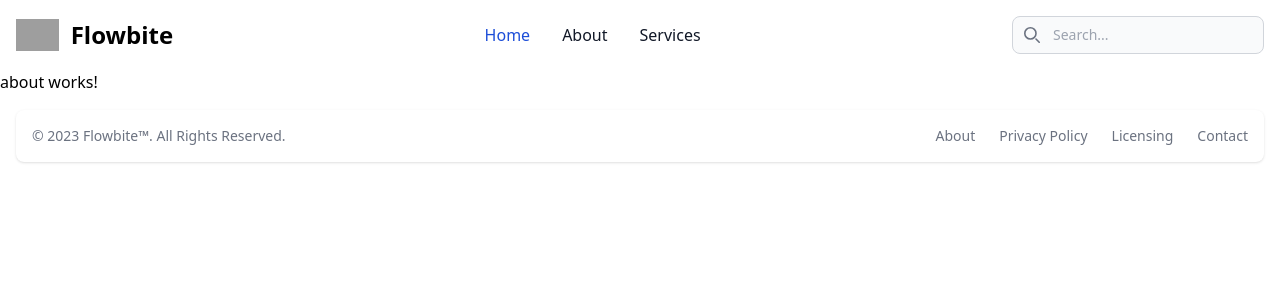
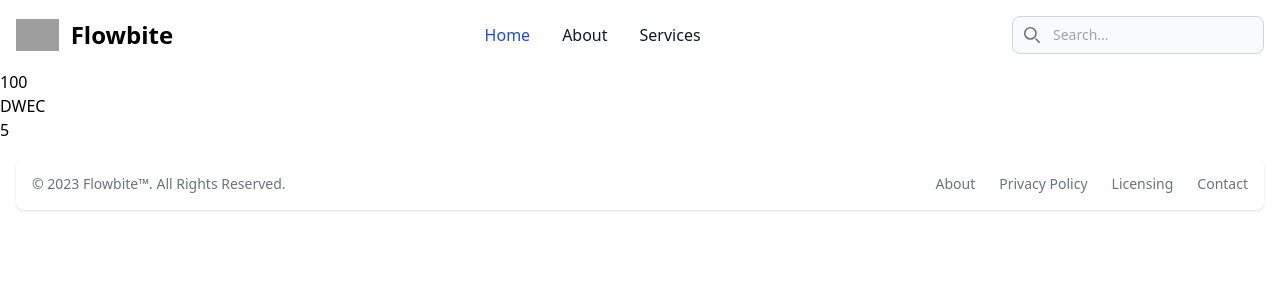
Before and after one commit to Elias-MN/claseTienda, an Angular app: page /about in a window 1280 px wide. Shown: the top 300 px of the page. Built offline with nearby package versions, Linux system fonts and the light colour scheme; grey boxes are pictures that could not be loaded.

Commit message:
Clase 3
Ciclo de vida de un componente, counter y about

```diff
--- a/src/app/domains/info/pages/about/about.component.html
+++ b/src/app/domains/info/pages/about/about.component.html
@@ -1 +1,12 @@
-<p>about works!</p>
+<div>
+  <input type="number" [value]="duracion()" (blur)="cambiarDuracion($event)">
+</div>
+
+<div>
+  <input type="text" [value]="mensaje()" (blur)="cambiarMensaje($event)">
+</div>
+
+<div>
+  @if(duracion() < 200){ <app-counter [duration]="duracion()" [message]="mensaje()"></app-counter>
+    }
+</div>
--- a/src/app/domains/info/pages/about/about.component.ts
+++ b/src/app/domains/info/pages/about/about.component.ts
@@ -1,12 +1,26 @@
-import { Component } from '@angular/core';
+import { Component, signal } from '@angular/core';
+import { CounterComponent } from '../../../shared/components/counter/counter.component';
 
 @Component({
   selector: 'app-about',
   standalone: true,
-  imports: [],
+  imports: [CounterComponent],
   templateUrl: './about.component.html',
   styleUrl: './about.component.css'
 })
 export class AboutComponent {
 
+  duracion = signal(100);
+  mensaje = signal("DWEC");
+
+  cambiarDuracion(event: Event) {
+    let input = event.target as HTMLInputElement;
+    this.duracion.set(input.valueAsNumber);
+  }
+
+  cambiarMensaje(event: Event) {
+    let input = event.target as HTMLInputElement;
+    this.mensaje.set(input.value);
+  }
+
 }
--- a/src/app/domains/products/pages/list/list.component.ts
+++ b/src/app/domains/products/pages/list/list.component.ts
@@ -33,6 +33,7 @@ export class ListComponent {
 
   ]);
 
+
   add(event: string) {
     console.log(event);
   }
--- /dev/null
+++ b/src/app/domains/shared/components/counter/counter.component.html
@@ -0,0 +1 @@
+{{ counter() }}
--- /dev/null
+++ b/src/app/domains/shared/components/counter/counter.component.ts
@@ -0,0 +1,79 @@
+import { Component, Input, SimpleChanges, signal } from '@angular/core';
+
+@Component({
+  selector: 'app-counter',
+  standalone: true,
+  imports: [],
+  templateUrl: './counter.component.html',
+  styleUrl: './counter.component.css'
+})
+export class CounterComponent {
+
+  counter = signal(0);
+  counterInterval: number | undefined;
+
+  @Input({ required: true }) duration: number = 0;
+  @Input({ required: true }) message: string = "";
+
+
+  // Se ejecuta una sola vez
+  // Se ejecuta ANTES de renderizar el componente
+  // Generalmente usado para asignar valores por defecto
+  // NO INCLUIR nada ASÍNCRONO
+  constructor() {
+    // Antes del render
+    console.log('Constructor');
+    console.log('-'.repeat(10));
+  }
+
+  // Se ejecuta una sola vez
+  // Se ejecuta DESPUÉS de renderizar el componente
+  // PERMITE operaciones ASÍNCRONAS
+  // Es más usado que los constructores
+  ngOnInit() {
+    // Después del render
+    console.log('ngOnInit');
+    console.log('-'.repeat(10));
+
+    this.counterInterval = window.setInterval(() => {
+      this.counter.update(value => value + 1);
+      console.log("intervalo");
+    }, 1000);
+
+  }
+
+  // Se ejecuta antes y durante de renderizar el componente
+  // Detecta cambios y los notifica
+  ngOnChanges(cambios: SimpleChanges) {
+    // Antes y durante del render
+    console.log('ngOnChanges');
+    console.log(cambios);
+    console.log('-'.repeat(10));
+
+    let duracion = cambios['duration'];
+    if (duracion && duracion.previousValue !== duracion.currentValue) {
+      console.log("Ha cambiado la duración!");
+    }
+
+  }
+
+  // Se ejecuta cuando todos los hijos dentro de este componente,
+  // han sido renderizados
+  ngAfterViewInit() {
+    // Después del render
+    console.log('ngAfterViewInit');
+    console.log('-'.repeat(10));
+  }
+
+  // Cuando el componente se destruye, por ejemplo, cuando tras un
+  // @if, el componente no cumple la condición y no se renderiza
+  ngOnDestroy() {
+    // Después del render
+    console.log('ngOnDestroy');
+    console.log('-'.repeat(10));
+
+    // Esto previene fugas de memoria
+    window.clearInterval(this.counterInterval);
+  }
+
+}
```
Also changed, not shown: src/app/domains/shared/components/counter/counter.component.css (added).
